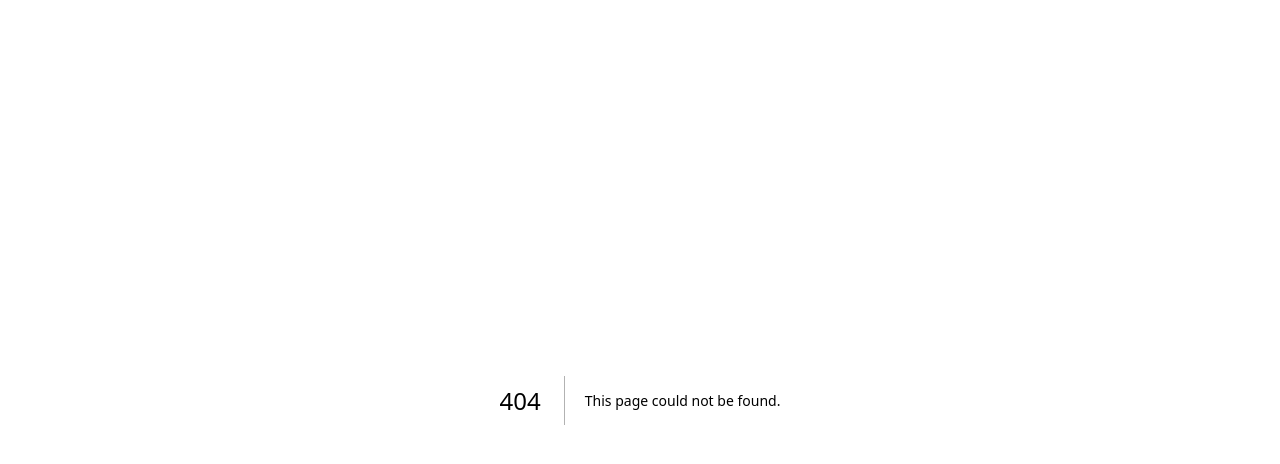
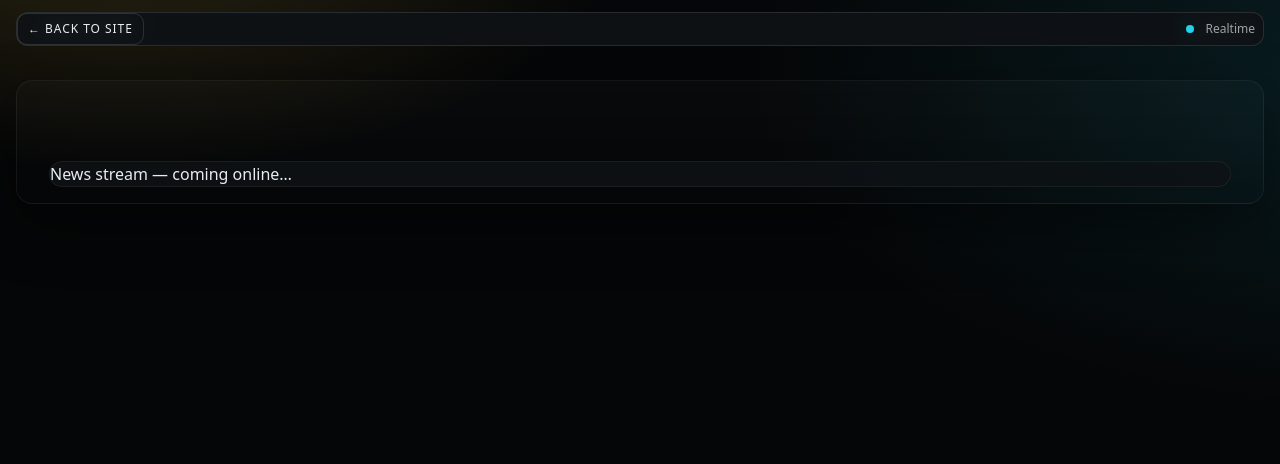
Before and after one commit to edmju/vtrqxtrading-next, a Next.js app: page /dashboard/news in a window 1280 px wide. Before the commit this address had no page. Shown: the top 464 px of the page. Built offline with nearby package versions, Linux system fonts and the light colour scheme.

Commit message:
Create page.tsx

```diff
--- /dev/null
+++ b/src/app/(terminal)/dashboard/news/page.tsx
@@ -0,0 +1,3 @@
+export default function NewsPage() {
+  return <div className="terminal-panel">News stream — coming online…</div>;
+}
```
